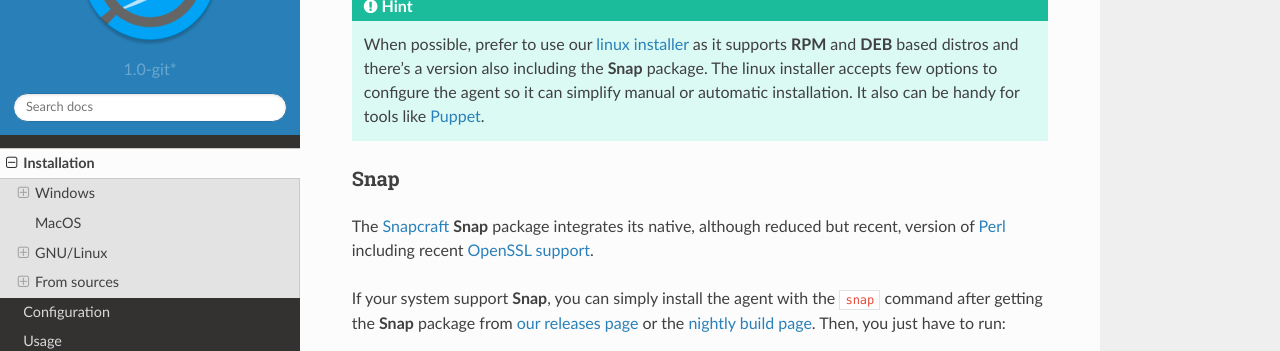
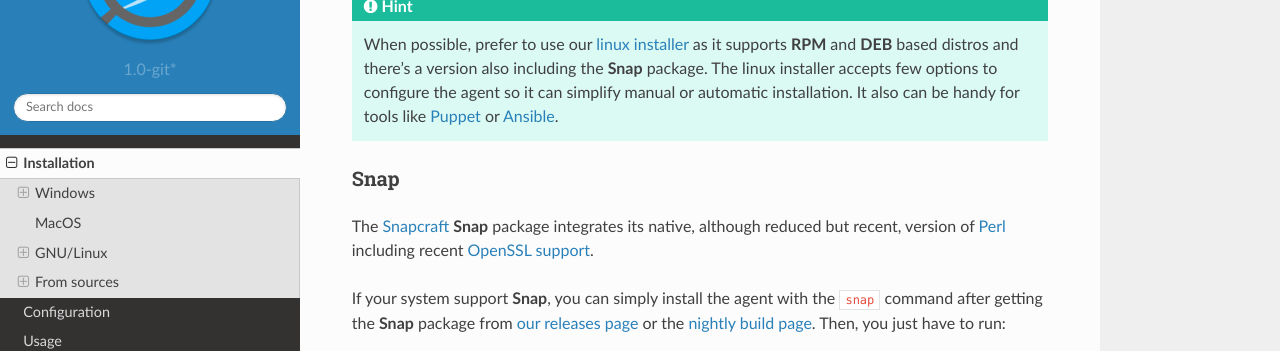
Before and after one commit to glpi-project/doc-agent, a Sphinx documentation site: the page built from source/installation/index.rst, in a window 1280 px wide and 900 px high, scrolled down 1557 px. Shown: the part 151-502 px from the top of the window. Built offline with Sphinx 7.4.7 and the Read the Docs theme 2.0.0, drawn with Linux system fonts in a browser that asks for light colours.

Commit message:
Add Ansible link

```diff
--- a/source/installation/index.rst
+++ b/source/installation/index.rst
@@ -63,9 +63,11 @@
 
    When possible, prefer to use our :ref:`linux installer <linux-installer>` as it supports **RPM** and **DEB** based distros and there's a version also including the **Snap** package.
    The linux installer accepts few options to configure the agent so it can simplify manual or automatic installation.
-   It also can be handy for tools like `Puppet`_.
+   It also can be handy for tools like `Puppet`_ or `Ansible`_.
 
 .. _Puppet: https://puppet.com/open-source/#osp
+
+.. _Ansible: https://www.ansible.com/community
 
 Snap
 ^^^^
```
